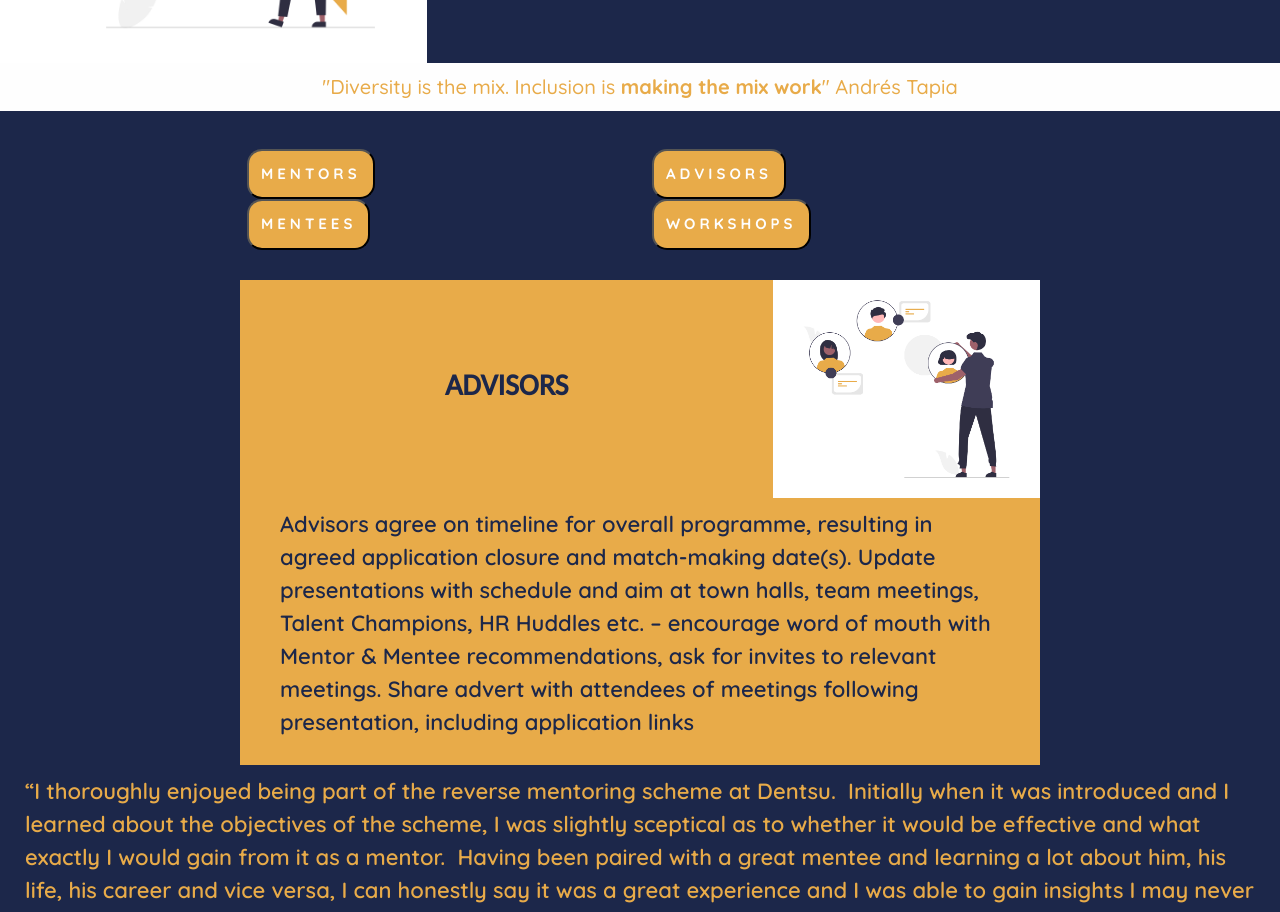
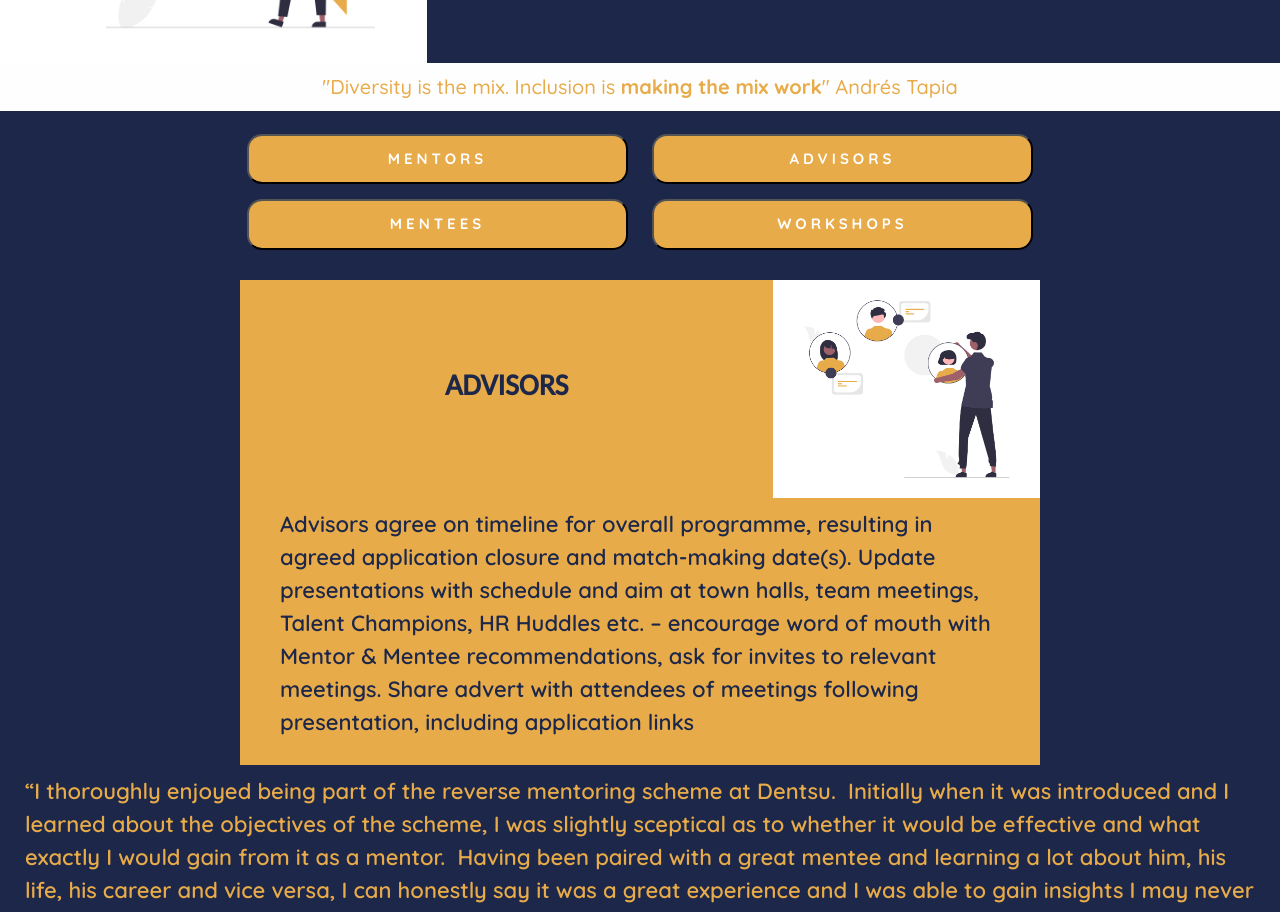
Before and after one commit to SkippyWalnuts/rev-mentoring-react, a React (Create React App) app: page / in a window 1280 px wide. Shown: the part 2200-3112 px from the top of the page. Built offline with nearby package versions, Linux system fonts and the light colour scheme.

Commit message:
Edited Course button(s)

```diff
--- a/src/Course.css
+++ b/src/Course.css
@@ -4,10 +4,15 @@
 }
 
 .course-buttons {
-    margin: 30px auto;
+    margin: 15px auto;
     max-width: 950px;
     padding: 0 70px;
 
+}
+
+.Course button {
+    margin-bottom: 15px;
+    width: 100%;
 }
 
 
```
